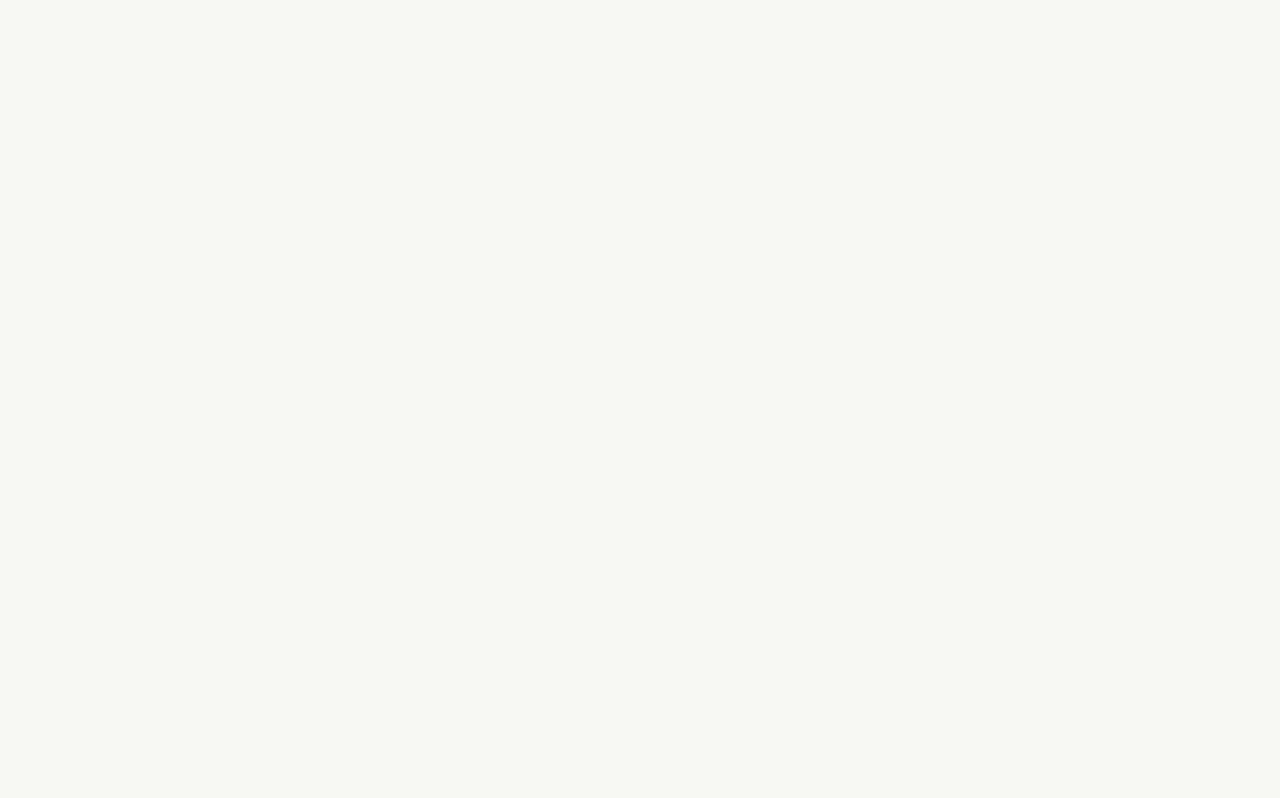
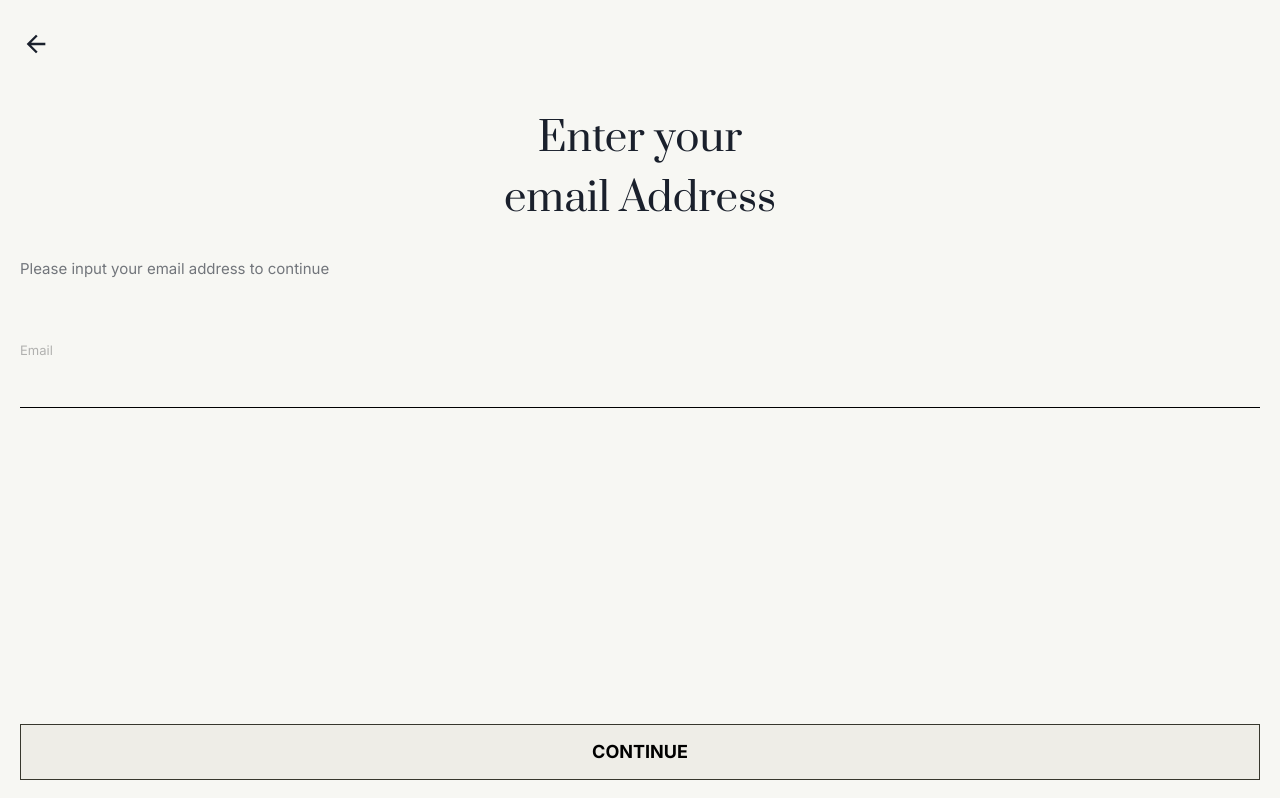
Before and after one commit to henriquehermes/outfit-nextjs, a Next.js app: page /signup in a window 1280 px wide. Built offline with nearby package versions, Linux system fonts and the light colour scheme.

Commit message:
feat: email component

```diff
--- /dev/null
+++ b/src/components/Email/index.tsx
@@ -0,0 +1,36 @@
+import { Button, Flex, FormLabel, Input, Text } from "@chakra-ui/react";
+
+const EmailComponent: React.FC = () => {
+    return (
+        <Flex flexDirection="column" flex="1">
+            <Text
+                marginTop="40px"
+                fontSize="40px"
+                textAlign="center"
+                fontFamily="Prata"
+            >
+                Enter your
+                <br />
+                email Address
+            </Text>
+
+            <Text
+                opacity="0.6"
+                marginTop="30px"
+                marginBottom="60px"
+                fontSize="15px"
+            >
+                Please input your email address to continue
+            </Text>
+
+            <FormLabel>Email</FormLabel>
+            <Input type="email" />
+
+            <Button variant="outline" marginTop="auto">
+                CONTINUE
+            </Button>
+        </Flex>
+    );
+};
+
+export default EmailComponent;
--- a/src/screens/SignUp/index.tsx
+++ b/src/screens/SignUp/index.tsx
@@ -1,10 +1,14 @@
 import { FC } from "react";
+
 import { ContainerCustom } from "../../components/Container";
+import EmailComponent from "../../components/Email";
+import HeaderComponent from "../../components/Header";
 
 const SignUpPage: FC = () => {
     return (
         <ContainerCustom>
-            <div></div>
+            <HeaderComponent />
+            <EmailComponent />
         </ContainerCustom>
     );
 };
--- a/styles/components/FormLabel.ts
+++ b/styles/components/FormLabel.ts
@@ -2,7 +2,7 @@ import type { ComponentSingleStyleConfig } from "@chakra-ui/theme";
 
 const FormLabel: ComponentSingleStyleConfig = {
     baseStyle: {
-        fontSize: "md",
+        fontSize: "13px",
         fontWeight: "regular",
         lineHeight: "base",
         color: "#b1b1af",
--- a/styles/styles.ts
+++ b/styles/styles.ts
@@ -9,7 +9,7 @@ const styles = {
         },
         input: {
             border: "none !important",
-            borderBottom: "2px solid black !important",
+            borderBottom: "1px solid black !important",
             borderRadius: "0 !important",
             paddingLeft: "0 !important",
             paddingRight: "0 !important",
```
